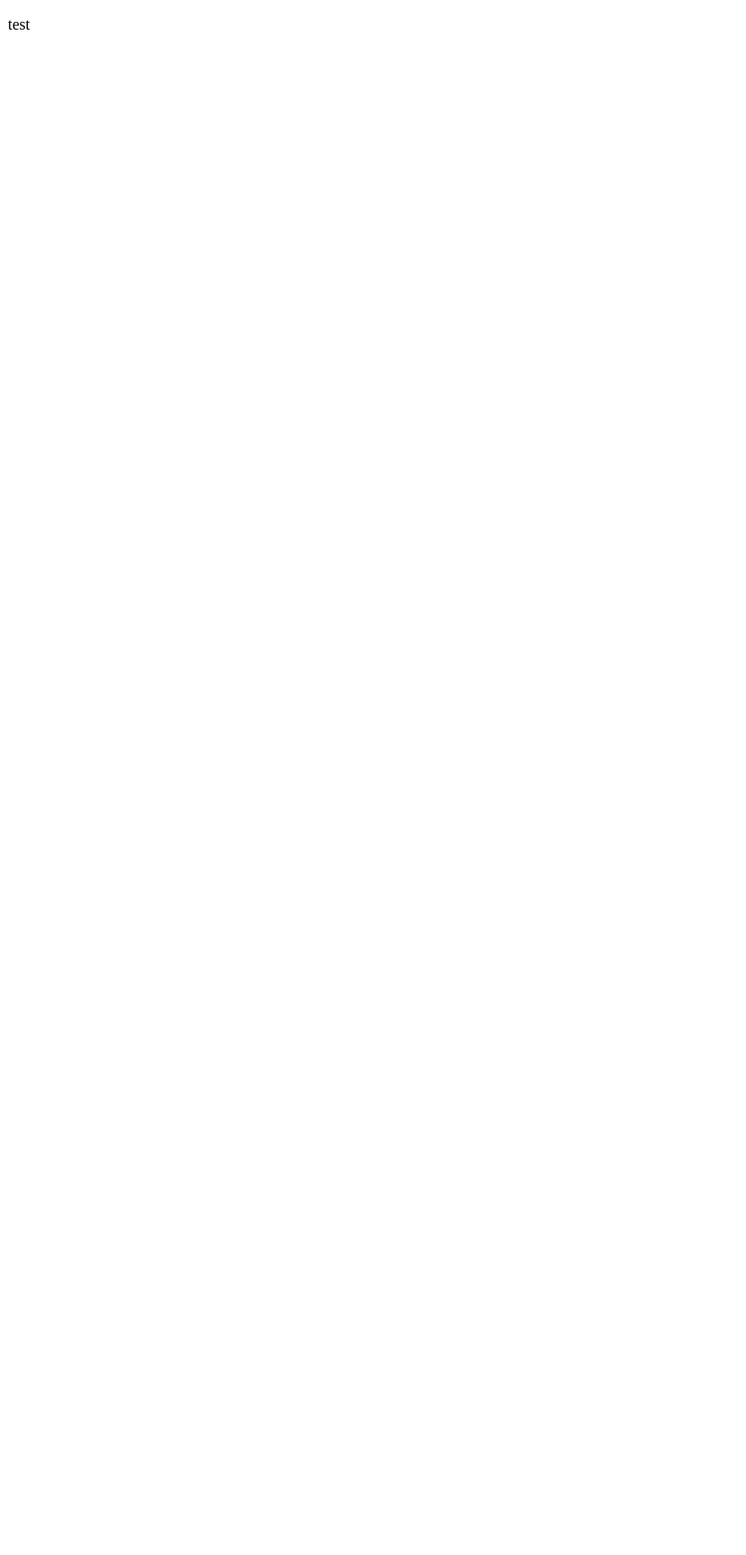
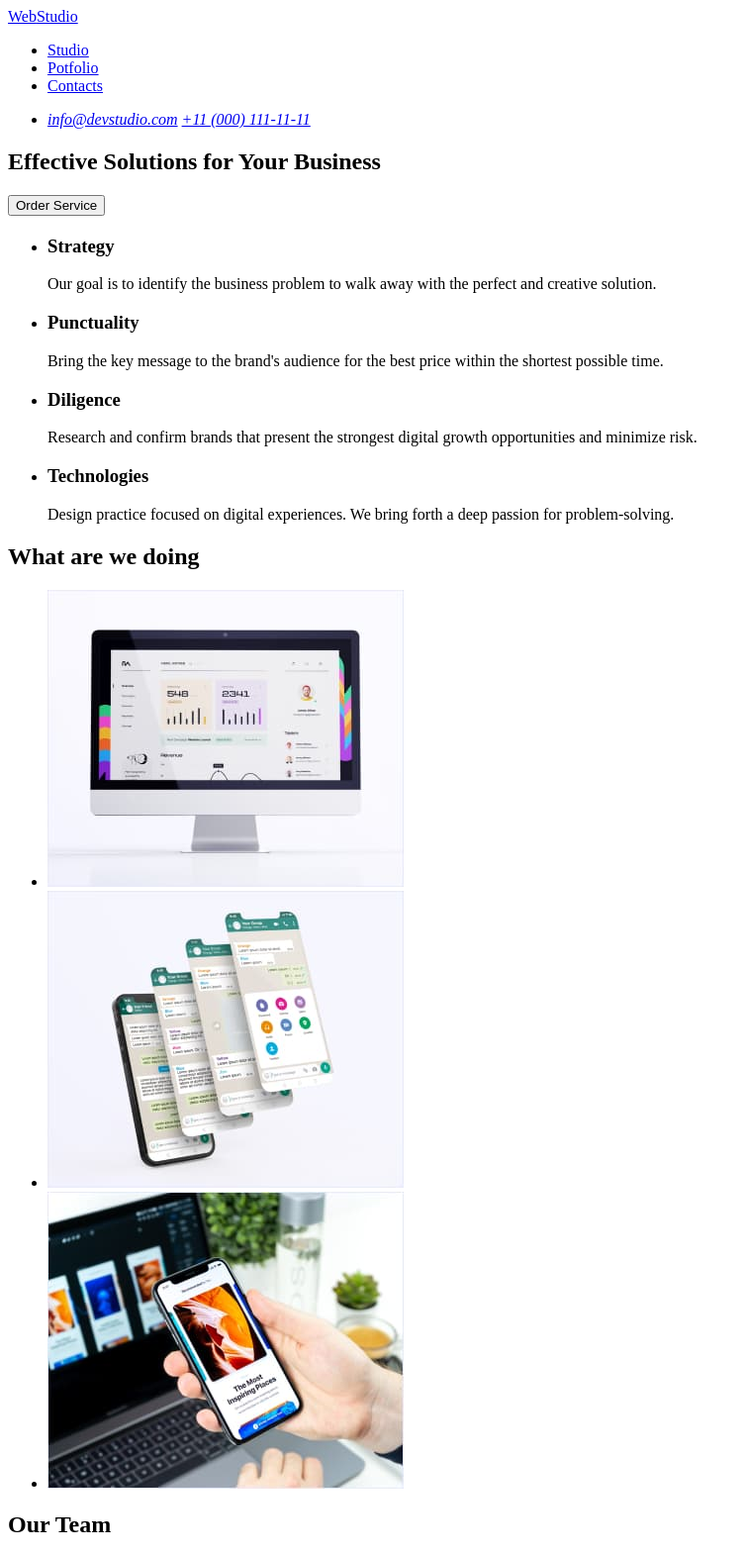
Before and after one commit to MDProjectMT/goit-markup-hw-01, a plain HTML site: page index.html in a window 1280 px wide. Shown: the top 1571 px of the page at 99% size, without its empty margins (0-754 px from the left). Before the commit the page ends 800 px from the top, so only its background shows below. Drawn offline with Linux system fonts and the light colour scheme.

Commit message:
homeworkchange.html

```diff
--- a/index.html
+++ b/index.html
@@ -3,9 +3,106 @@
   <head>
     <meta charset="UTF-8" />
     <meta name="viewport" content="width=<device-width>, initial-scale=1.0" />
-    <title>goit-markup-hw-01</title>
+    <title>Studio</title>
   </head>
   <body>
-    <p>test</p>
+    <header>
+        <a href="./index.html"><span>Web</span>Studio</a>
+        <nav>
+            <ul>
+                <li><a href="Studio">Studio</a></li>
+                <li><a href="Portfolio">Potfolio</ahref></a></li>
+                <li><a href="Contacts">Contacts</ahref></a></li>
+            </ul>
+        </nav>
+        <address>
+            <ul>
+                <li>
+                    <a href="mailto:info@devstudio.com">info@devstudio.com</a>
+                    <a href="tel:+11 (000) 111-11-11">+11 (000) 111-11-11</a>
+                </li>
+            </ul>
+        </address>
+    </header>
+    <main>
+        <section>
+            <h1>Effective Solutions for Your Business</h1>
+            <button>Order Service</button>
+        </section>
+        <section>
+            <h2></h2>
+            <ul>
+                <li>
+                    <h3>Strategy</h3>
+                    <p>
+                        Our goal is to identify the business problem to walk away with the perfect and creative solution.
+                    </p>
+                </li>
+                <li>
+                    <h3>Punctuality</h3>
+                    <p>
+                        Bring the key message to the brand's audience for the best price within the shortest possible time.
+                    </p>
+                </li>
+                <li>
+                    <h3>Diligence</h3>
+                    <p>
+                        Research and confirm brands that present the strongest digital growth opportunities and minimize risk.
+                    </p>
+                </li>
+                <li>
+                    <h3>Technologies</h3>
+                    <p>
+                        Design practice focused on digital experiences. We bring forth a deep passion for problem-solving.
+                    </p>
+                </li>
+            </ul>
+        </section>
+        <section>
+            <h2>What are we doing</h2>
+            <ul>
+                <li>
+                    <img src="images/computer.jpg" alt="Monitor" widht="360" height="300"/>
+                </li>
+                <li>
+                    <img src="images/phonescreen.jpg" alt="A phone with four screenshots" widht="360" height="300"/>
+                </li>
+                <li>
+                    <img src="images/phone.jpg" alt="A man's hand with a phone in his hand, and in the background there is a computer on the table" widht="360" height="300"/>
+                </li>
+            </ul>
+        </section>
+        <section>
+            <h2>Our Team</h2>
+            <ul>
+                <li>
+                    <img src="images/mg.jpg" alt="Mark Guerrero Product Designer" widht="264" height="260"/>
+                    <h3>Mark Guerrero</h3>
+                    <p>Product Designer</p>
+                </li>
+                <li>
+                    <img src="images/tf.jpg" alt="Tom Ford Frontend Developer" widht="264" height="260"/>
+                    <h3>Tom Ford</h3>
+                    <p>Frontend Developer</p>
+                </li>
+                <li>
+                    <img src="images/cg.jpg" alt="Camila Garcia Marketing" widht="264" height="260"/>
+                    <h3>Camila Garcia</h3>
+                    <p>Marketing</p>
+                </li>
+                <li>
+                    <img src="images/dw.jpg" alt="Daniel Wilson UI Designer" widht="264" height="260"/>
+                    <h3>Daniel Wilson</h3>
+                    <p>UI Designer</p>
+                </li>
+            </ul>
+        </section>
+    </main>
+    <footer>
+        <a href="./index.html">WebStudio</a>
+        <p>
+            Increase the flow of customers and sales for your business with digital marketing & growth solutions.
+        </p>
+    </footer>
   </body>
 </html>
```
Also changed, not shown: images/cg.jpg (added), images/computer.jpg (added), images/dw.jpg (added), images/mg.jpg (added), images/phone.jpg (added), images/phonescreen.jpg (added), images/tf.jpg (added).
